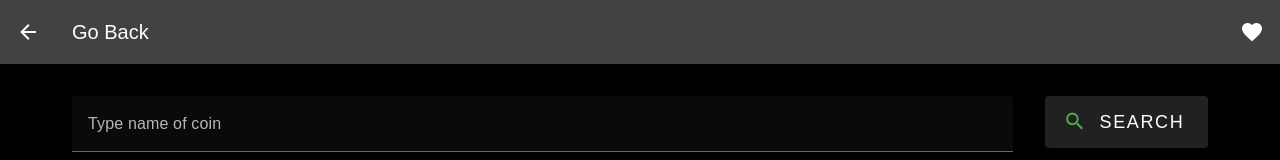
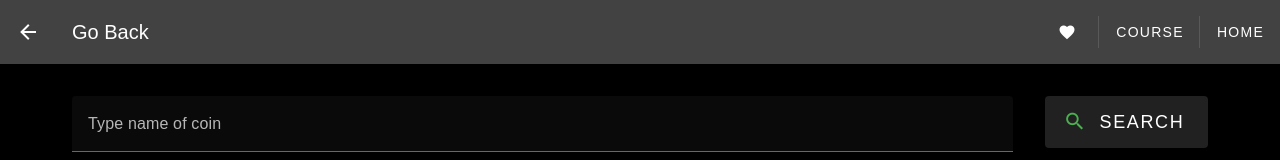
Before and after one commit to YehorSk/VueProject, a Vue app in the folder SavchukProject/: page /coins in a window 1280 px wide. Shown: the top 160 px of the page. Built offline with nearby package versions, Linux system fonts and the light colour scheme; a web font is replaced by a local one.

Commit message:
Toolbar upgrade

```diff
--- a/SavchukProject/src/components/ToolbarComponent.vue
+++ b/SavchukProject/src/components/ToolbarComponent.vue
@@ -14,11 +14,24 @@ export default {
         <v-icon>mdi-arrow-left</v-icon>
       </v-btn>
       <v-toolbar-title>Go Back</v-toolbar-title>
-    <v-btn icon
+    <v-toolbar-items>
+    <v-btn variant="text"
            to="/favorite">
       <v-icon>mdi-heart</v-icon>
     </v-btn>
+    <v-divider vertical></v-divider>
+    <v-btn variant="text"
+           to="/course">
+      Course
+    </v-btn>
+    <v-divider vertical></v-divider>
+    <v-btn variant="text"
+           to="/">
+      Home
+    </v-btn>
+    </v-toolbar-items>
   </v-toolbar>
+
 </template>
 
 <style scoped>
--- a/SavchukProject/src/views/CourseView.vue
+++ b/SavchukProject/src/views/CourseView.vue
@@ -3,7 +3,9 @@
 
 </style>
 <template>
+
   <v-card>
+
     <v-layout>
       <v-navigation-drawer
 
@@ -48,7 +50,9 @@
 </template>
 <script>
 import lessons from '/src/assets/lessons.json'
+import ToolbarComponent from "@/components/ToolbarComponent.vue";
 export default {
+  components: {ToolbarComponent},
   data(){
     return {
       items: lessons,
```
Lines whose indentation alone changed are shown as unchanged.
